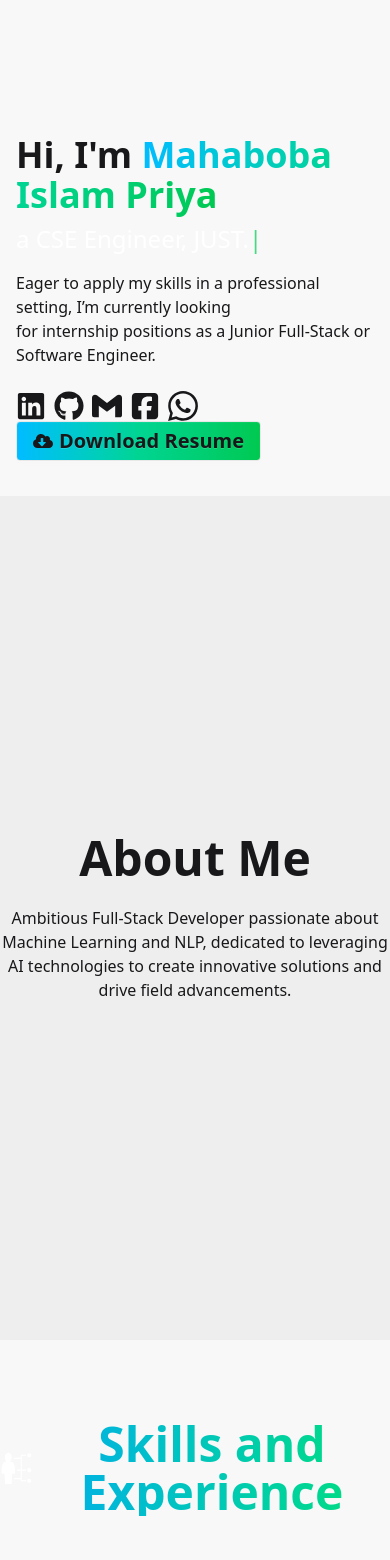
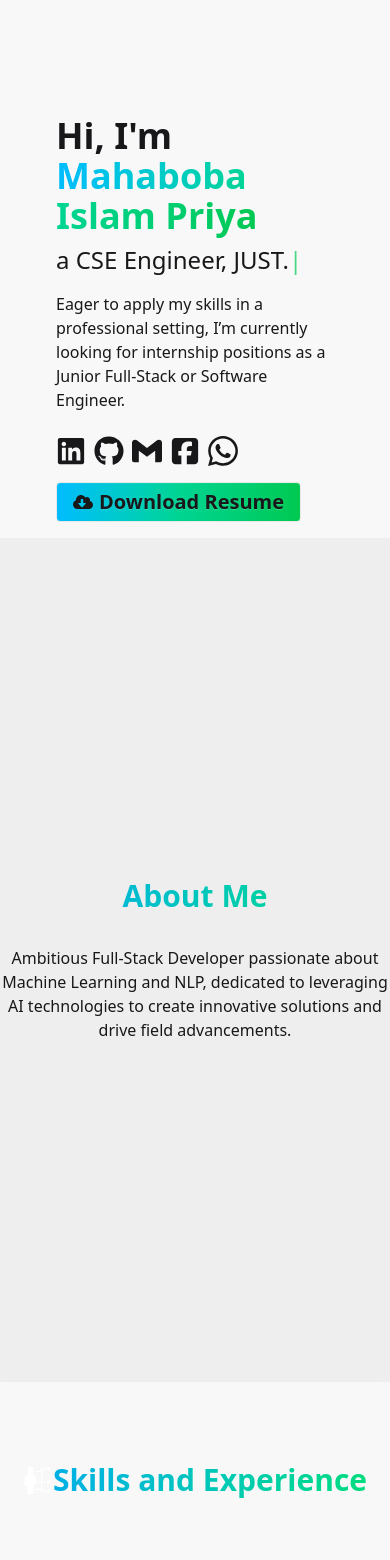
Before and after one commit to mahbuba18/My-Portfolio, a React (Vite) app: page / in a window 390 px wide. Shown: the part 348-1908 px from the top of the page. Built offline with nearby package versions, Linux system fonts and the light colour scheme.

Commit message:
adding sweetalert

```diff
--- a/package.json
+++ b/package.json
@@ -23,6 +23,7 @@
     "react-router-dom": "^7.7.0",
     "react-scroll": "^1.9.3",
     "sort-by": "^1.2.0",
+    "sweetalert2": "^11.22.2",
     "tailwindcss": "^4.1.11"
   },
   "devDependencies": {
--- a/src/components/pages/About.jsx
+++ b/src/components/pages/About.jsx
@@ -5,11 +5,14 @@ const About = () => {
     <div id="about" className=" lg:py-10 hero bg-base-300 min-h-screen">
       <div className=" text-center">
         <div className="max-w-md  ">
-          <h1 className="text-5xl font-bold pb-6">About Me</h1>
+          <h1 className="flex items-center justify-center text-center lg:text-5xl text-3xl font-bold bg-gradient-to-r from-sky-500 to-green-400 text-transparent bg-clip-text mb-2 lg:gap-2 pb-6 ">
+            About Me
+          </h1>
           <p className="">
-            Ambitious Full-Stack Developer passionate about Machine Learning and NLP, dedicated to leveraging AI technologies to create innovative solutions and drive field advancements.
+            Ambitious Full-Stack Developer passionate about Machine Learning and
+            NLP, dedicated to leveraging AI technologies to create innovative
+            solutions and drive field advancements.
           </p>
-
         </div>
       </div>
     </div>
--- a/src/components/pages/Bannar.jsx
+++ b/src/components/pages/Bannar.jsx
@@ -66,7 +66,7 @@ const Bannar = () => {
           className="max-w-sm rounded-b-full h-[350px] w-[500px] "
         /> */}
         <Lottie className="h-[400px]" animationData={helloLotti}></Lottie>
-        <div>
+        <div className="px-10">
           <h1 className="text-4xl font-bold">
             Hi, I'm{" "}
             <span
@@ -79,16 +79,16 @@ const Bannar = () => {
               Mahaboba Islam Priya
             </span>
           </h1>
-          <p className="text-2xl pt-2 font-medium text-white h-8">
+          <p className="text-2xl pt-2 font-medium  h-8">
             {displayedText}
             <span className="animate-pulse text-green-500">|</span>
           </p>
-          <p className="py-6">
+          <p className="py-6  mx-w-auto">
             Eager to apply my skills in a professional setting, I’m currently
-            looking<br></br> for internship positions as a Junior Full-Stack or
+            looking for internship positions as a Junior Full-Stack or
             Software Engineer.
           </p>
-          <div className="flex  gap-2 lg:pb-4 lg:gap-4 text-3xl ">
+          <div className="flex  gap-2 pb-4 lg:gap-4 text-3xl  ">
             <a
               href="https://www.linkedin.com/in/mahaboba-islam-priya-67789a1ab/"
               target="_blank"
@@ -134,7 +134,7 @@ const Bannar = () => {
           <a
             href="/public/Mahaboba_Islam_Priya_Resume.pdf"
             download
-            className="btn text-xl bg-gradient-to-r from-sky-400 via-emerald-400 to-green-500 hover:from-green-500 hover:to-sky-400 hover:scale-105 transition-all duration-300"
+            className="btn  text-xl bg-gradient-to-r from-sky-400 via-emerald-400 to-green-500 hover:from-green-500 hover:to-sky-400 hover:scale-105 transition-all duration-300"
           >
             {" "}
             <FaCloudDownloadAlt />
--- a/src/components/pages/Contact.jsx
+++ b/src/components/pages/Contact.jsx
@@ -7,7 +7,8 @@ import { SiGmail, SiMinutemailer } from "react-icons/si";
 import { FaLinkedin } from "react-icons/fa";
 import Lottie from "lottie-react";
 import lottieConnect from "../../assets/Lotti/Email.json";
-import emailjs from '@emailjs/browser';
+import emailjs from "@emailjs/browser";
+import Swal from "sweetalert2";
 
 const Contact = () => {
   const form = useRef();
@@ -15,20 +16,29 @@ const Contact = () => {
   const sendEmail = (e) => {
     e.preventDefault();
 
-    emailjs.sendForm(
-      'service_nbipbx1',
-      'template_oql9prr',
+    emailjs
+      .sendForm(
+        "service_nbipbx1",
+        "template_oql9prr",
         form.current,
-      '8Nm3bYxFEu1HbM6J3'
+        "8Nm3bYxFEu1HbM6J3"
       )
       .then((result) => {
         console.log(result.text);
-      alert("✅ Message sent successfully!");
+        Swal.fire({
+          title: "Successfully Sent Message!",
+          icon: "success",
+          draggable: true,
+        });
         e.target.reset();
       })
       .catch((error) => {
         console.log(error.text);
-      alert("❌ Failed to send message. Please try again.");
+        Swal.fire({
+          icon: "error",
+          title: "Oops...",
+          text: "Something went wrong!",
+        });
       });
   };
 
--- a/src/components/pages/Navbar.jsx
+++ b/src/components/pages/Navbar.jsx
@@ -97,7 +97,7 @@ const Navbar = () => {
   return (
     <div
       className={`fixed navbar px-6 z-50 transition-all duration-300 ease-in-out ${
-        scrolled ? "bg-transparent shadow-lg" : "bg-transparent"
+        scrolled ? "bg-base-300 shadow-lg" : "bg-transparent"
       }`}
     >
       <div className="navbar-start">
@@ -152,7 +152,7 @@ const Navbar = () => {
           offset={-70}
           spy={true}
           onSetActive={() => setActiveSection("contact")}
-          className={`inline-block p-2 rounded-lg border-2 border-emerald-500 bg-gradient-to-r from-sky-600 to-green-500 hover:from-orange-400 hover:to-blue-600 text-transparent bg-clip-text hover:scale-105 transition-all duration-300 ${linkClass(
+          className={`inline-block  px-4 py-2 rounded-lg border-2 border-emerald-500 bg-gradient-to-r from-sky-600 to-green-500 hover:from-orange-400 hover:to-blue-600 text-transparent bg-clip-text hover:scale-105 transition-all duration-300 ${linkClass(
             "contact"
           )}`}
         >
--- a/src/components/pages/Project.jsx
+++ b/src/components/pages/Project.jsx
@@ -21,7 +21,13 @@ const projects = [
     description:
       "A smart job portal connecting job seekers with tailored opportunities through skill-based matching.",
     image: "https://i.ibb.co/YVnQDwk/Screenshot-2025-08-01-224117.png",
-    technologies: ["React", "tailwind CSS", "Node.js","Express.js", "PostgreSQL"],
+    technologies: [
+      "React",
+      "tailwind CSS",
+      "Node.js",
+      "Express.js",
+      "PostgreSQL",
+    ],
     githubUrl: "https://github.com/mahbuba18/job-portal-client",
     liveUrl: "https://ecommerce-demo.vercel.app",
     featured: true,
@@ -32,7 +38,7 @@ const projects = [
     description:
       "A responsive and elegant flower shop website built with HTML and CSS, showcasing fresh blooms with a modern design.",
     image: "https://i.ibb.co/q3k5pnx1/Screenshot-2025-07-31-203600.png",
-    technologies: ["HTML","CSS"],
+    technologies: ["HTML", "CSS"],
     githubUrl: "https://github.com/mahbuba18/my-flower-shop-repo",
     liveUrl: "https://mahbuba18.github.io/my-flower-shop-repo/",
     featured: true,
@@ -42,11 +48,14 @@ const projects = [
 const Project = () => {
   const featuredProjects = projects.filter((project) => project.featured);
   return (
-    <section id="projects" className="py-10 px-4 bg-base-300 md:px-6 lg:px-8 max-w-7xl mx-auto">
+    <section
+      id="projects"
+      className="py-10 px-4 bg-base-300 md:px-6 lg:px-8 max-w-7xl mx-auto"
+    >
       <div className="text-center mb-12">
-        <h2 className="text-3xl md:text-4xl font-bold mb-4">
-           Projects
-        </h2>
+        <h1 className="flex items-center justify-center text-center lg:text-5xl text-3xl font-bold bg-gradient-to-r from-sky-500 to-green-400 text-transparent bg-clip-text mb-2 lg:gap-2 ">
+          Projects
+        </h1>
         <p className="text-lg text-muted-foreground max-w-2xl mx-auto">
           Here are some of my recent projects that showcase my skills and
           experience in web development.
@@ -72,6 +81,7 @@ const Project = () => {
                     href={project.githubUrl}
                     target="_blank"
                     rel="noopener noreferrer"
+                    className="flex justify-center"
                   >
                     <IoLogoGithub className="w-4 h-4 mr-2" />
                     Code
@@ -79,6 +89,7 @@ const Project = () => {
                 </Button>
                 <Button size="sm" asChild>
                   <Link
+                    className="flex justify-center"
                     href={project.liveUrl}
                     target="_blank"
                     rel="noopener noreferrer"
@@ -90,10 +101,7 @@ const Project = () => {
               </div>
             </div>
             <CardHeader>
-              <CardTitle className="">
-                {project.title}
-
-              </CardTitle>
+              <CardTitle className="">{project.title}</CardTitle>
               <CardDescription>{project.description}</CardDescription>
             </CardHeader>
             <CardContent>
--- a/src/components/pages/Skills.jsx
+++ b/src/components/pages/Skills.jsx
@@ -61,8 +61,8 @@ const Skills = () => {
       className="  py-20 bg-base-200 min-h-screen shadow-lg lg:px-30 md:px-15 sm:px-10"
     >
       <div className="pb-4">
-        <h1 className="flex items-center justify-center text-center text-5xl font-bold bg-gradient-to-r from-sky-500 to-green-400 text-transparent bg-clip-text mb-2 lg:gap-2 ">
-          <GiSkills className="text-5xl text-white" />
+        <h1 className="flex items-center justify-center text-center lg:text-5xl text-3xl font-bold bg-gradient-to-r from-sky-500 to-green-400 text-transparent bg-clip-text mb-2 lg:gap-2 ">
+          <GiSkills className="lg:text-5xl text-3xl text-white" />
           Skills and Experience
         </h1>
       </div>
@@ -78,7 +78,7 @@ const Skills = () => {
          <div className="w-full lg:w-[700px] mx-auto lg:pt-20 ">
 
             {/* Technical Skills */}
-            <div className="border rounded mb-4">
+            <div  className="border rounded mb-4 bg-clip-text transition-all duration-300 transform hover:scale-[1.02] hover:shadow-lg hover:-translate-y-1">
 
               <button
                 onClick={() => toggleSection("skills")}
@@ -107,7 +107,7 @@ const Skills = () => {
             </div>
 
             {/* Education */}
-            <div className="border rounded mb-4">
+            <div  className="border rounded mb-4 bg-clip-text transition-all duration-300 transform hover:scale-[1.02] hover:shadow-lg hover:-translate-y-1">
               <button
                 onClick={() => toggleSection("education")}
                 className="w-full flex gap-2 justify-between text-left p-4 font-semibold bg-gray-100 text-xl"
@@ -131,7 +131,7 @@ const Skills = () => {
             </div>
 
             {/* Experience */}
-            <div className="border rounded mb-4">
+            <div  className="border rounded mb-4 bg-clip-text transition-all duration-300 transform hover:scale-[1.02] hover:shadow-lg hover:-translate-y-1">
               <button
                 onClick={() => toggleSection("experience")}
                 className="w-full flex gap-2 justify-between text-left p-4 font-semibold bg-gray-100 text-xl"
--- a/src/main.jsx
+++ b/src/main.jsx
@@ -7,5 +7,5 @@ import router from './router/Router.jsx'
 createRoot(document.getElementById('root')).render(
   <StrictMode>
     <RouterProvider router={router}/>
-  </StrictMode>,
+  </StrictMode>
 )
```
Also changed, not shown: 1 other file (tests, documents, lock files or other folders). Lines whose indentation alone changed are shown as unchanged.
